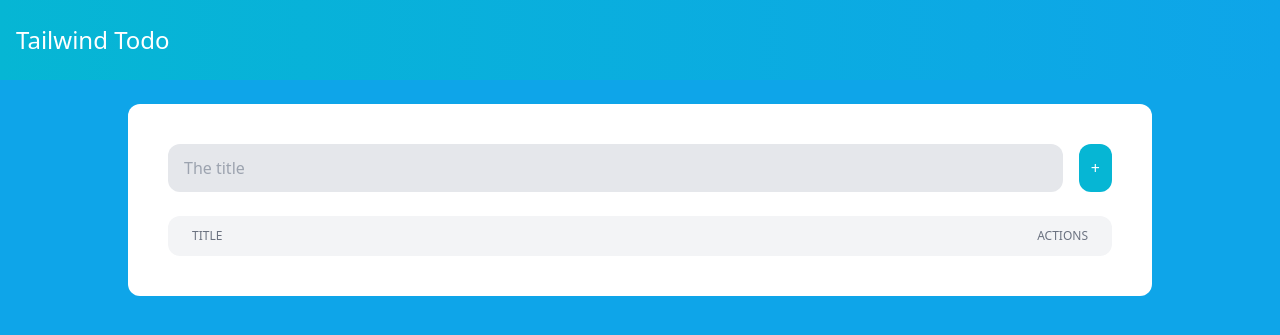
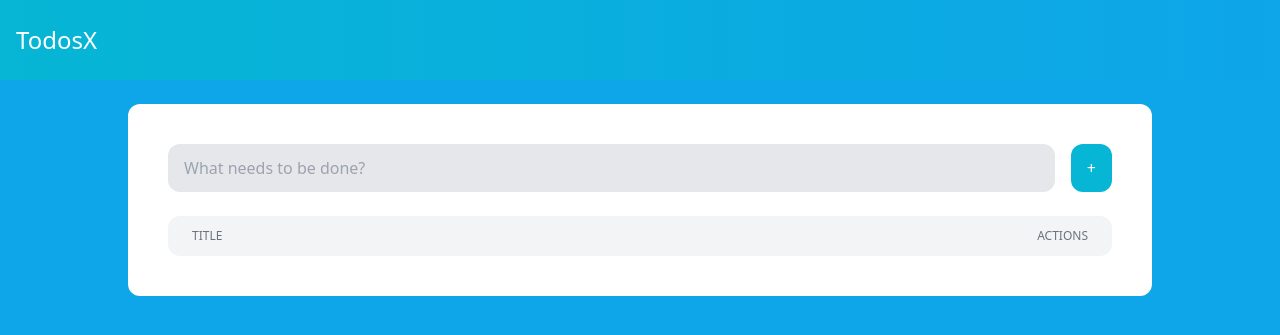
Before and after one commit to Pedro-HMV/TodosX, a Django app: page / in a window 1280 px wide. Shown: the top 335 px of the page. Run offline with Django 4.2, Linux system fonts and the light colour scheme; data that the repository does not hold is empty; some libraries are stand-ins or nearby versions.

Commit message:
Html update

```diff
--- a/todo/templates/todo/todos.html
+++ b/todo/templates/todo/todos.html
@@ -16,7 +16,7 @@
     <nav
       class="flex items-center justify-between px-4 py-6 text-center bg-gradient-to-r from-cyan-500 to-sky-500"
     >
-      <a href="/" class="text-2xl text-white">Tailwind Todo</a>
+      <a href="/" class="text-2xl text-white">TodosX</a>
     </nav>
 
     <div class="w-4/5 my-6 mx-auto p-2 lg:p-10 bg-white rounded-xl">
@@ -30,9 +30,9 @@
           type="text"
           name="title"
           class="title flex-1 px-4 py-3 bg-gray-200 rounded-xl"
-          placeholder="The title"
+          placeholder="What needs to be done?"
         />
-        <button class="p-3 rounded-xl text-white bg-cyan-500 hover:bg-cyan-600">
+        <button class="py-3 px-4 rounded-xl text-white bg-cyan-500 hover:bg-cyan-600">
           +
         </button>
       </form>
```
